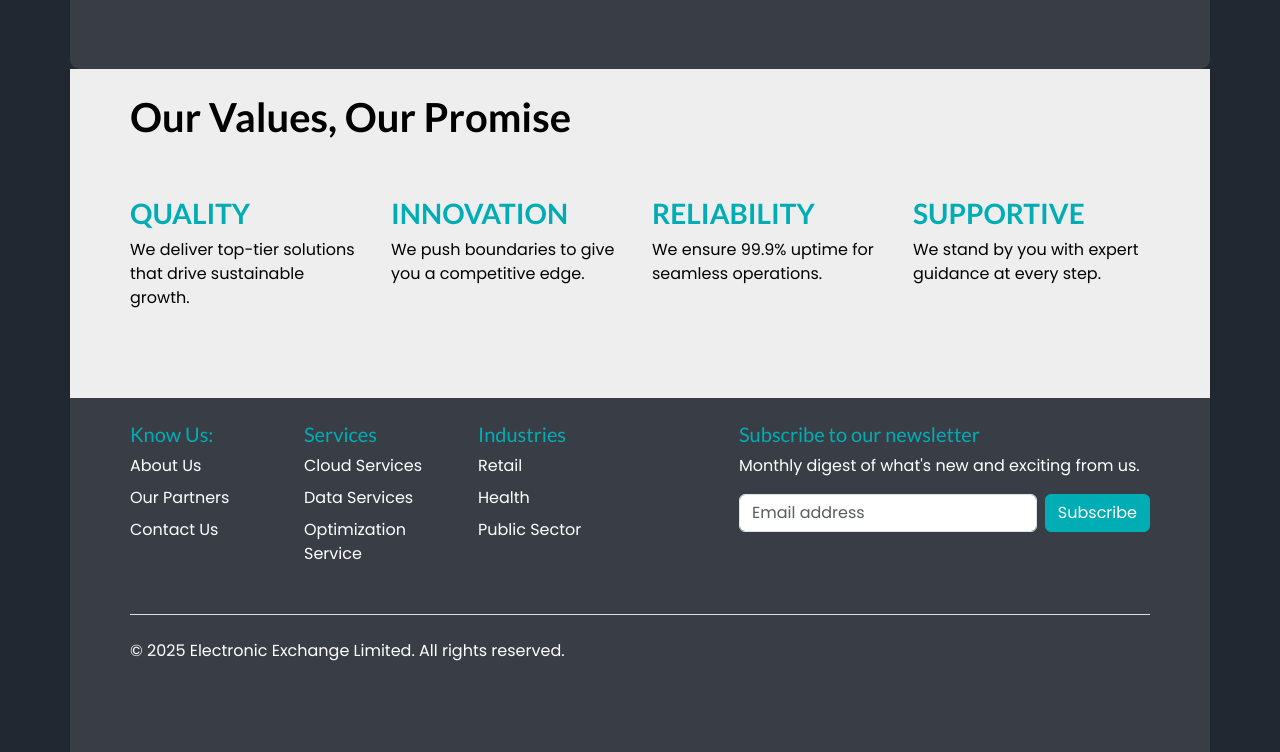
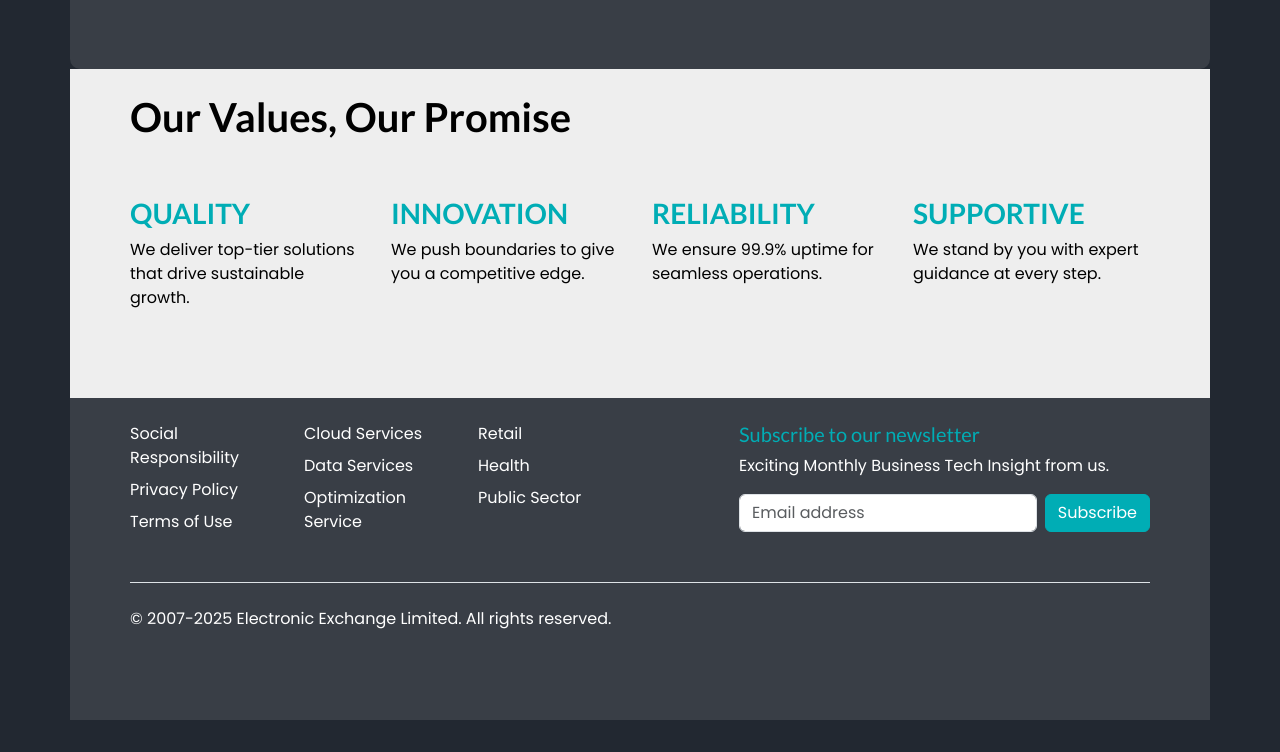
Before and after one commit to ohunilu/electronicexchange.ng, a plain HTML site: page index.html in a window 1280 px wide. Shown: the part 2386-3138 px from the top of the page. After the commit the page ends 3106 px from the top, so only its background shows below. Drawn offline with nearby package versions, Linux system fonts and the light colour scheme.

Commit message:
Added Favicon

```diff
--- a/index.html
+++ b/index.html
@@ -3,7 +3,11 @@
 <head>
     <meta charset="UTF-8">
     <meta name="viewport" content="width=device-width, initial-scale=1.0">
-    <title>Electronic Exchange Ltd :: Transform. Innovate. Lead.</title>
+    <title> Home | Electronic Exchange Ltd.</title>
+    <link rel="apple-touch-icon" sizes="180x180" href="/apple-touch-icon.png">
+    <link rel="icon" type="image/png" sizes="32x32" href="/favicon-32x32.png">
+    <link rel="icon" type="image/png" sizes="16x16" href="/favicon-16x16.png">
+    <link rel="manifest" href="/site.webmanifest">
     <link rel="stylesheet" href="./assets/css/style.css">
     <link rel="stylesheet" href="./assets/css/header.css">
     <link rel="preconnect" href="https://fonts.googleapis.com">
@@ -117,7 +121,7 @@
           <div class="row featurette align-items-center">
             <div class="col-md-7">
               <h2 class="featurette-heading fw-bold lh-1" style="color: #00ADB5;">Unlock the power of technology<span class="fw-semibold text-body-secondary"> with us.</span></h2>
-              <p class="lead">We transform your business with data-driven strategies and cloud solutions that drive efficiency, innovation, and growth.</p>
+              <p class="lead">As a Digital Transformation Consultancy firm, We transform organizations with data-driven strategies and cloud solutions that drive efficiency, innovation, and growth.</p>
             </div>
             <div class="col-md-5">
               <img src="./assets/images/home_welcome.jpg" class="img-fluid" alt="Welcome Image">
@@ -290,16 +294,14 @@
         <footer id="custom-footer" class="py-4 px-5">
           <div class="row">
             <div class="col-6 col-md-2 mb-3">
-              <h5>Know Us:</h5>
               <ul class="nav flex-column">
-                <li class="nav-item mb-2"><a href="#" class="nav-link p-0 text-white">About Us</a></li>
-                <li class="nav-item mb-2"><a href="#" class="nav-link p-0 text-white">Our Partners</a></li>
-                <li class="nav-item mb-2"><a href="#" class="nav-link p-0 text-white">Contact Us</a></li>
+                <li class="nav-item mb-2"><a href="#" class="nav-link p-0 text-white">Social Responsibility</a></li>
+                <li class="nav-item mb-2"><a href="#" class="nav-link p-0 text-white">Privacy Policy</a></li>
+                <li class="nav-item mb-2"><a href="#" class="nav-link p-0 text-white">Terms of Use</a></li>
               </ul>
             </div>
 
             <div class="col-6 col-md-2 mb-3">
-              <h5>Services</h5>
               <ul class="nav flex-column">
                 <li class="nav-item mb-2"><a href="#" class="nav-link p-0 text-white">Cloud Services</a></li>
                 <li class="nav-item mb-2"><a href="#" class="nav-link p-0 text-white">Data Services</a></li>
@@ -308,7 +310,6 @@
             </div>
 
             <div class="col-6 col-md-2 mb-3">
-              <h5>Industries</h5>
               <ul class="nav flex-column">
                 <li class="nav-item mb-2"><a href="#" class="nav-link p-0 text-white">Retail</a></li>
                 <li class="nav-item mb-2"><a href="#" class="nav-link p-0 text-white">Health</a></li>
@@ -319,7 +320,7 @@
             <div class="col-md-5 offset-md-1 mb-3">
               <form>
                 <h5>Subscribe to our newsletter</h5>
-                <p>Monthly digest of what's new and exciting from us.</p>
+                <p>Exciting Monthly Business Tech Insight from us.</p>
                 <div class="d-flex flex-column flex-sm-row w-100 gap-2">
                   <label for="newsletter1" class="visually-hidden">Email address</label>
                   <input id="newsletter1" type="text" class="form-control" placeholder="Email address">
@@ -330,7 +331,7 @@
           </div>
 
           <div class="d-flex flex-column flex-sm-row justify-content-between py-4 my-4 border-top">
-            <p>© 2025 Electronic Exchange Limited. All rights reserved.</p>
+            <p>© 2007-2025 Electronic Exchange Limited. All rights reserved.</p>
             <ul class="list-unstyled d-flex">
               <li class="ms-3"><a class="link-light link-offset-2" href="#"><svg class="bi" width="24" height="24"><use xlink:href="#twitter"></use></svg></a></li>
               <li class="ms-3"><a class="link-light link-offset-2" href="#"><svg class="bi" width="24" height="24"><use xlink:href="#linkedin"></use></svg></a></li>
```
Also changed, not shown: android-chrome-192x192.png (added), android-chrome-512x512.png (added), apple-touch-icon.png (added), favicon-16x16.png (added), favicon-32x32.png (added), favicon.ico (added), site.webmanifest (added).
